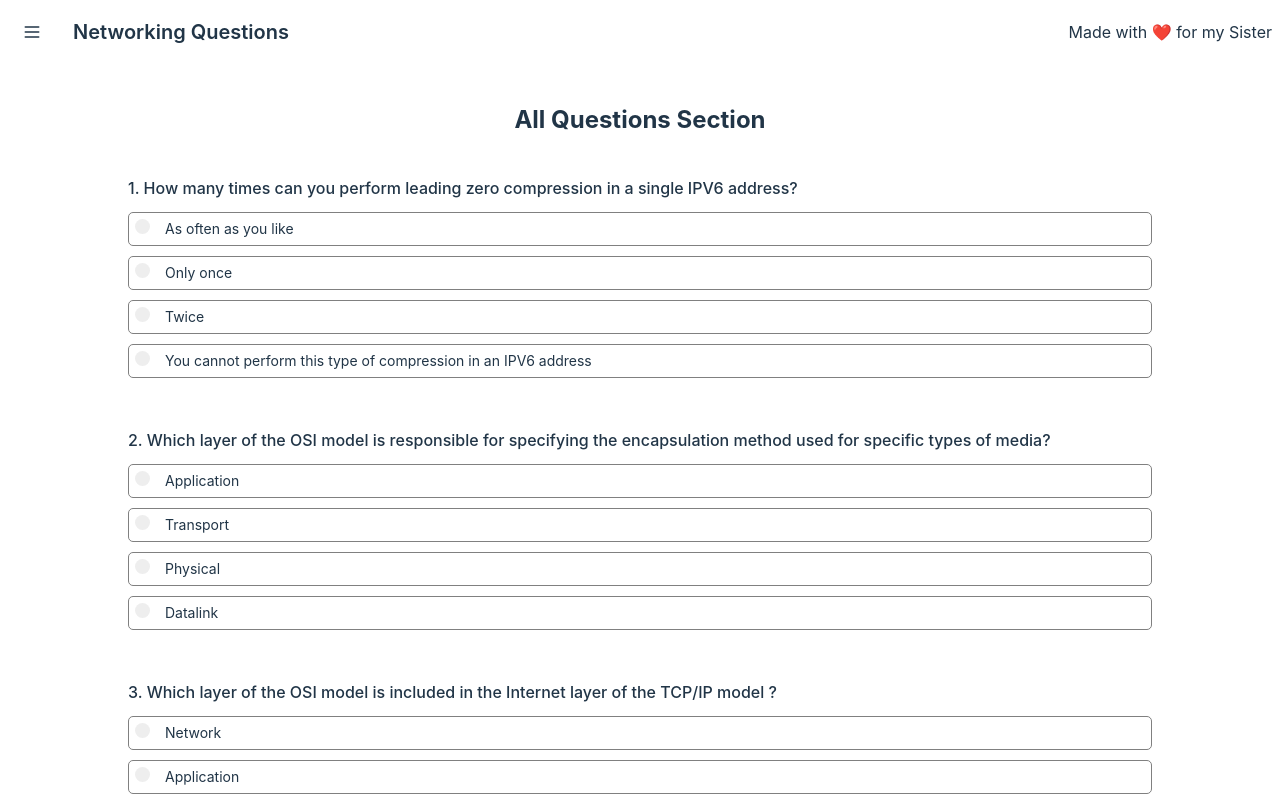
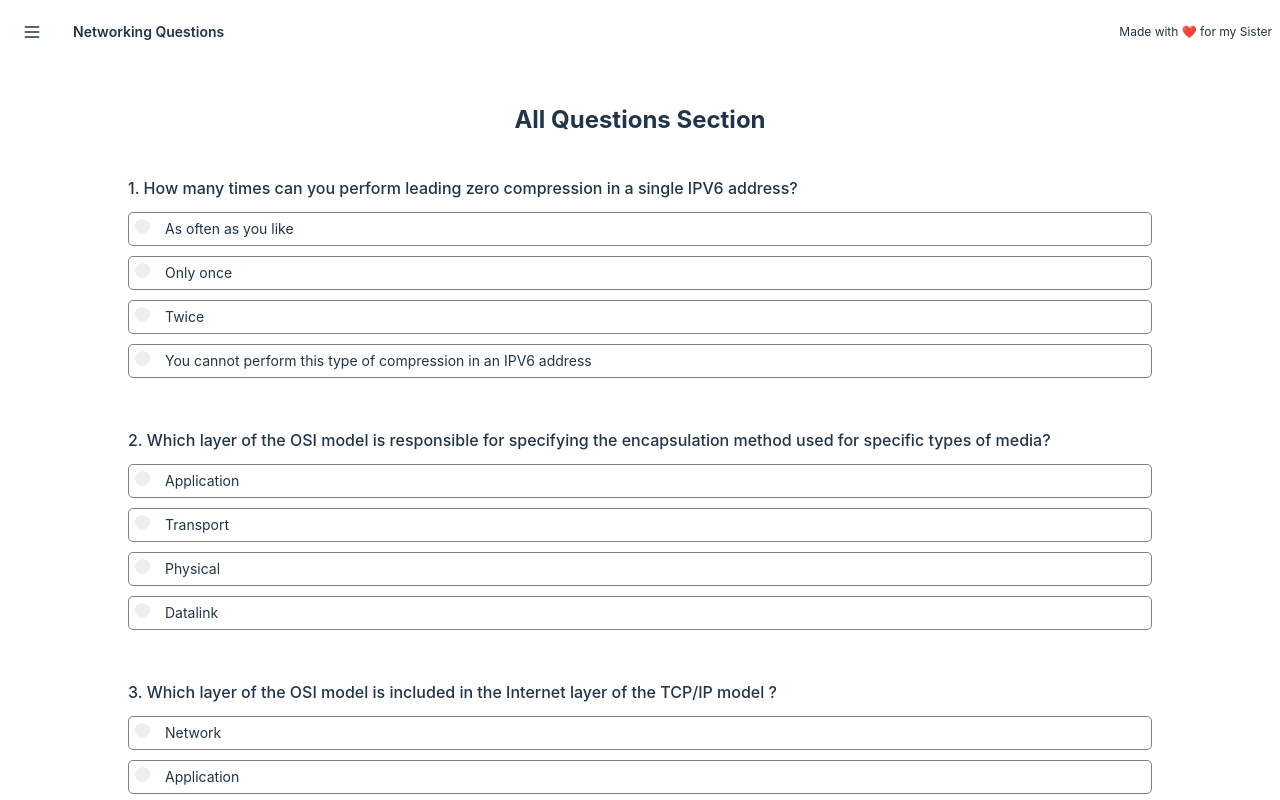
Before and after one commit to Jagdeesh-SDE/chelli_ntwk_question-paper, a React (Vite) app: page / in a window 1280 px wide. Shown: the top 800 px of the page. Built offline with nearby package versions, Linux system fonts and the light colour scheme.

Commit message:
minute changes added

```diff
--- a/src/components/Navbar/Navbar.jsx
+++ b/src/components/Navbar/Navbar.jsx
@@ -7,9 +7,9 @@ function Navbar() {
         <Drawer />
       </div>
       <div className="flex-1">
-        <a className="btn btn-ghost text-xl">Networking Questions</a>
+        <a className="btn btn-ghost text-sm">Networking Questions</a>
       </div>
-      <div className="flex-none">Made with ❤️ for my Sister</div>
+      <div className="flex-none text-xs">Made with ❤️ for my Sister</div>
     </div>
   );
 }
```
